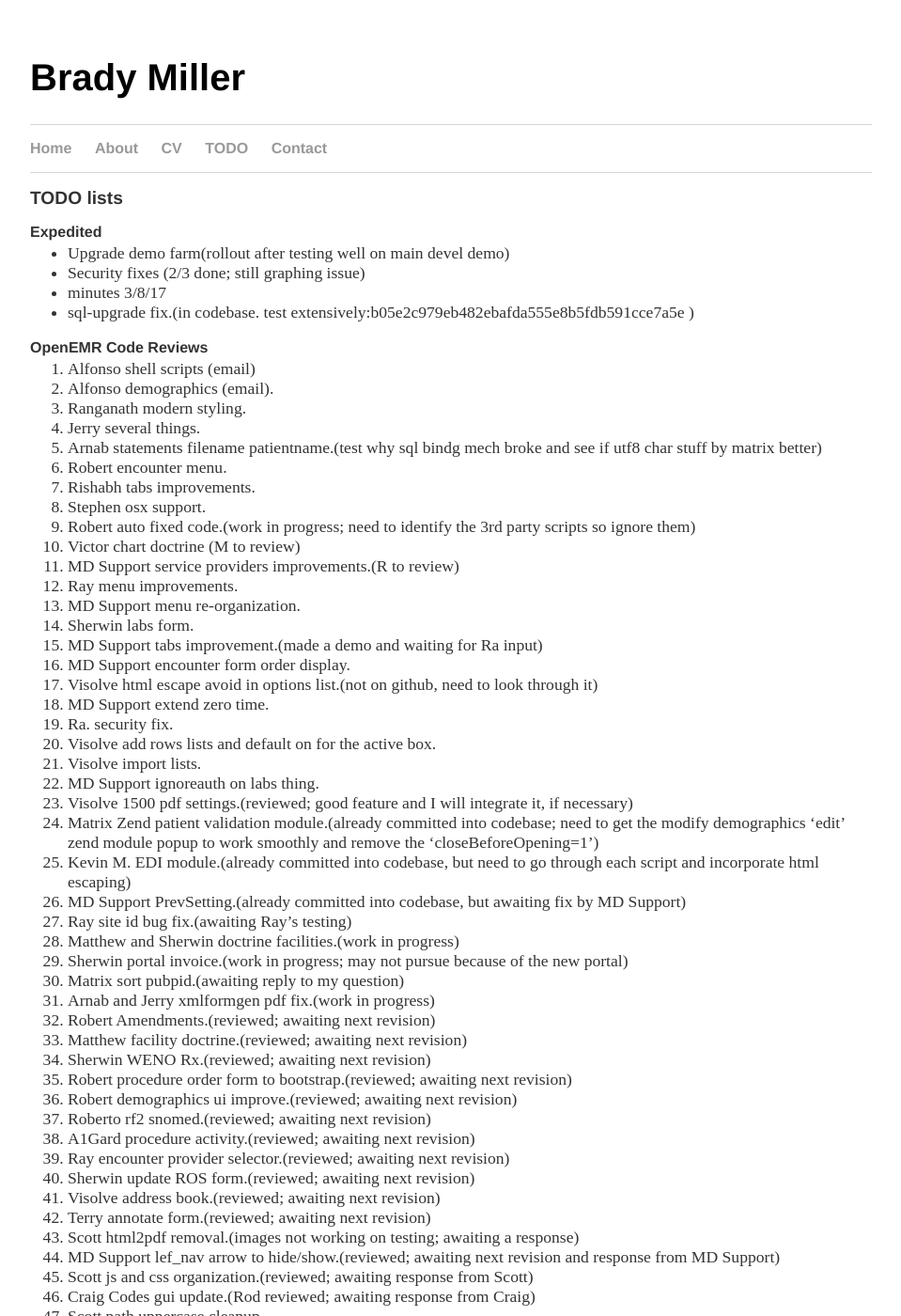
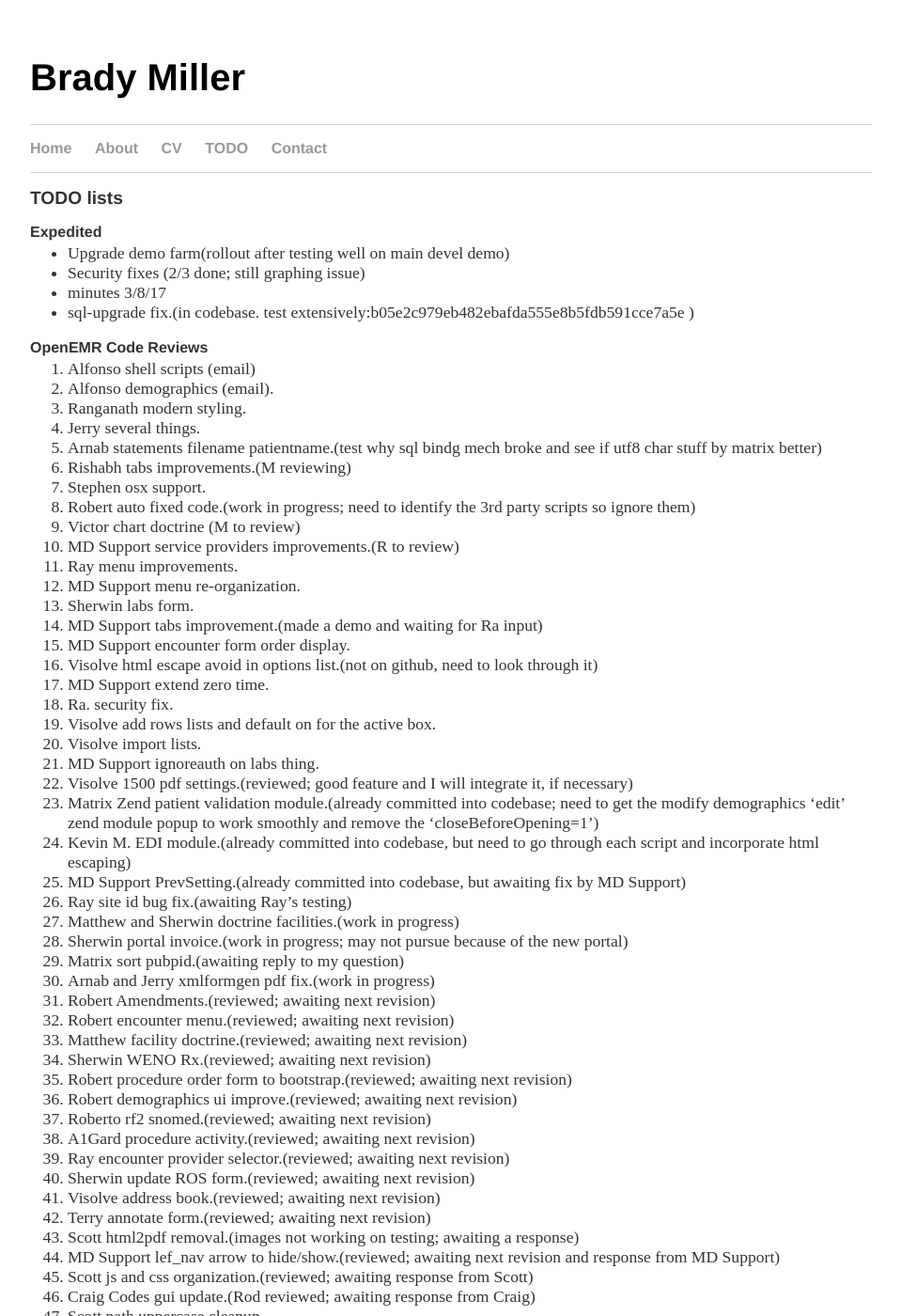
Before and after one commit to bradymiller/bradymiller.github.io, a Jekyll site: the page built from todo/index.md, in a window 1280 px wide and 1400 px high. Shown: the whole window at 94% size, without its empty margins (160-1119 px from the left). Built offline with Jekyll 4.4.1, drawn with Linux system fonts in a browser that asks for light colours; our own code applies the rules of GitHub Pages for plain Markdown files.

Commit message:
Update index.md

```diff
--- a/todo/index.md
+++ b/todo/index.md
@@ -15,8 +15,7 @@ layout: default
 1. Ranganath modern styling.
 1. Jerry several things.
 1. Arnab statements filename patientname.(test why sql bindg mech broke and see if utf8 char stuff by matrix better)
-1. Robert encounter menu.
-1. Rishabh tabs improvements.
+1. Rishabh tabs improvements.(M reviewing)
 1. Stephen osx support.
 1. Robert auto fixed code.(work in progress; need to identify the 3rd party scripts so ignore them)
 1. Victor chart doctrine (M to review)
@@ -42,6 +41,7 @@ layout: default
 1. Matrix sort pubpid.(awaiting reply to my question)
 1. Arnab and Jerry xmlformgen pdf fix.(work in progress)
 1. Robert Amendments.(reviewed; awaiting next revision)
+1. Robert encounter menu.(reviewed; awaiting next revision)
 1. Matthew facility doctrine.(reviewed; awaiting next revision)
 1. Sherwin WENO Rx.(reviewed; awaiting next revision)
 1. Robert procedure order form to bootstrap.(reviewed; awaiting next revision)
```
